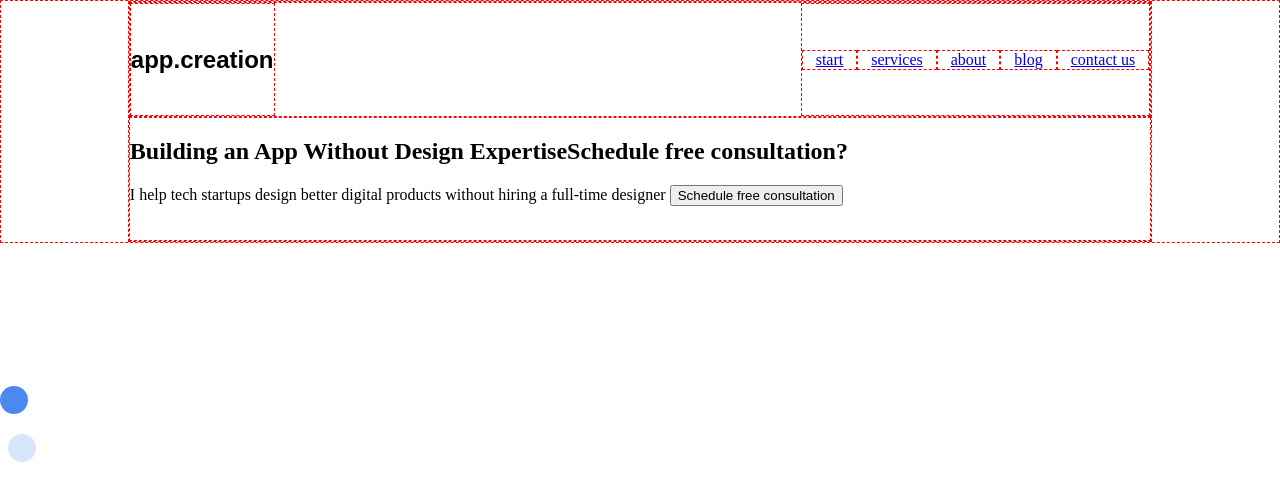
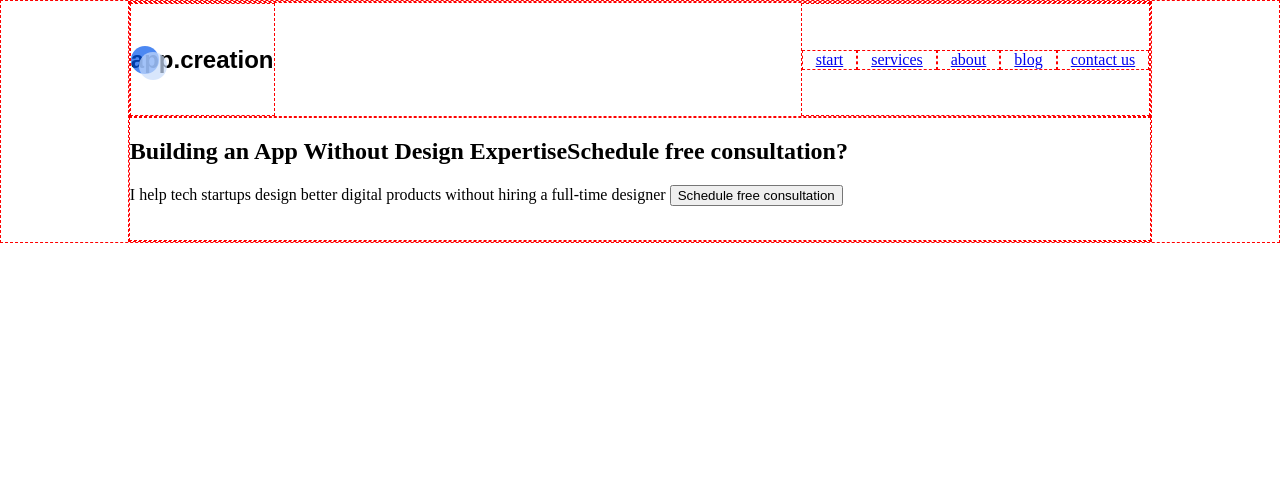
Before and after one commit to WebHeroSchool/GKnew1, a plain HTML site: page index.html in a window 1280 px wide. Drawn offline with Linux system fonts and the light colour scheme; a web font is replaced by a local one.

Commit message:
Update styles.css
добавила позиционирование лого

```diff
--- a/styles.css
+++ b/styles.css
@@ -13,10 +13,12 @@ body{
        border:dashed 1px red;
      }
 .logo {
-  display:inline-block;
-    border:dashed 1px red;
+  position: relative;
+  display: inline-block;
+    border: dashed 1px red;
      padding: 40px 0;
-      font: bold 24px/31px pt_serif, arial, helvetica, sans-serif;
+     padding-left: 44 px;
+         font: bold 24px/31px pt_serif, arial, helvetica, sans-serif;
   }
   .logo__circle {
   position: absolute;
```
